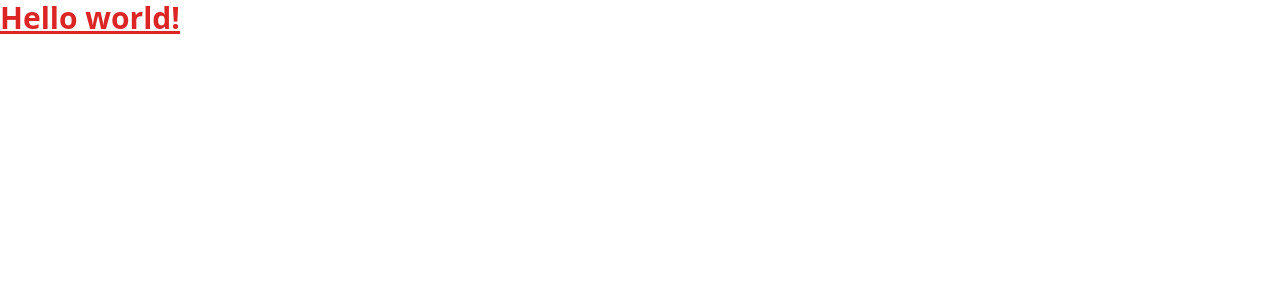
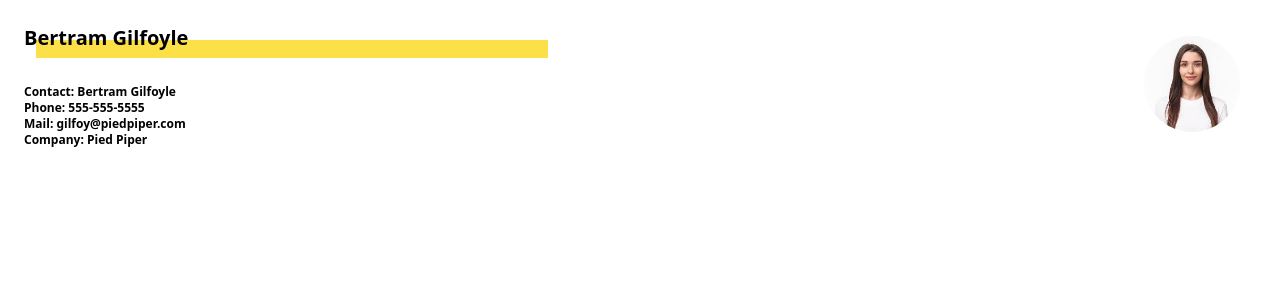
Before and after one commit to Takowski/Cogip_Project, a React (Vite) app: page / in a window 1280 px wide. Shown: the top 300 px of the page. Built offline with nearby package versions, Linux system fonts and the light colour scheme.

Commit message:
contact done

```diff
--- /dev/null
+++ b/src/App.css
@@ -0,0 +1,12 @@
+.yellow-bg::after {
+    content: '';
+    display: block;
+    position: absolute;
+    top: 40px;
+    left: 36px;
+    width: 40%;
+    height:18px;
+    background-color: rgb(253 224 71);
+    z-index: -1;
+
+  }
--- a/src/App.jsx
+++ b/src/App.jsx
@@ -1,13 +1,13 @@
 import { useState } from 'react'
+import './App.css'
+import Show_Contact from './Show_Contact'
 
 
 function App() {
   return (
     <>
       <div>
-        <h1 className="text-3xl text-red-600 font-bold underline">
-          Hello world!
-        </h1>
+       <Show_Contact />
       </div>
     </>
   )
--- /dev/null
+++ b/src/Show_Contact.jsx
@@ -0,0 +1,28 @@
+import React from "react";
+
+function Show_Contact() {
+
+  return (
+    <div>
+      <h2 className='mt-6 mb-6 ml-6 text-xl font-bold yellow-bg'>Bertram Gilfoyle</h2>
+
+      <div className="flex justify-between">
+
+        <div>
+          <p className="mt-2 ml-6 text-xs font-bold leading-4">Contact: Bertram Gilfoyle</p>
+          <p className="ml-6 text-xs font-bold leading-4 ">Phone: 555-555-5555</p>
+          <p className="ml-6 text-xs font-bold leading-4 ">Mail: gilfoy@piedpiper.com </p>
+          <p className="ml-6 text-xs font-bold leading-4 ">Company: Pied Piper</p>
+        </div>
+
+        <div>
+          <img className="object-cover mt-[-40px] w-24 h-24 mr-10 rounded-full" src="woman.jpg" alt="bg" />
+        </div>
+
+      </div>
+
+    </div>
+  );
+}
+
+export default Show_Contact;
```
Also changed, not shown: public/woman.jpg (added).
